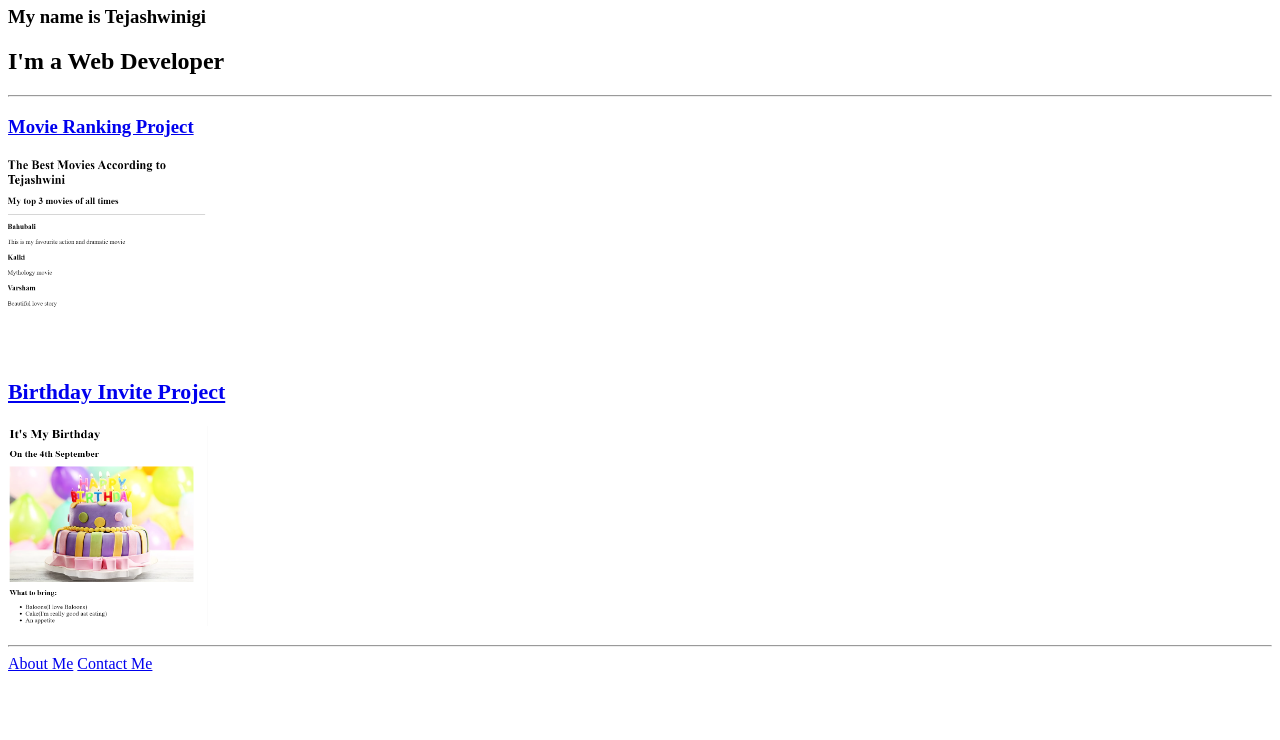
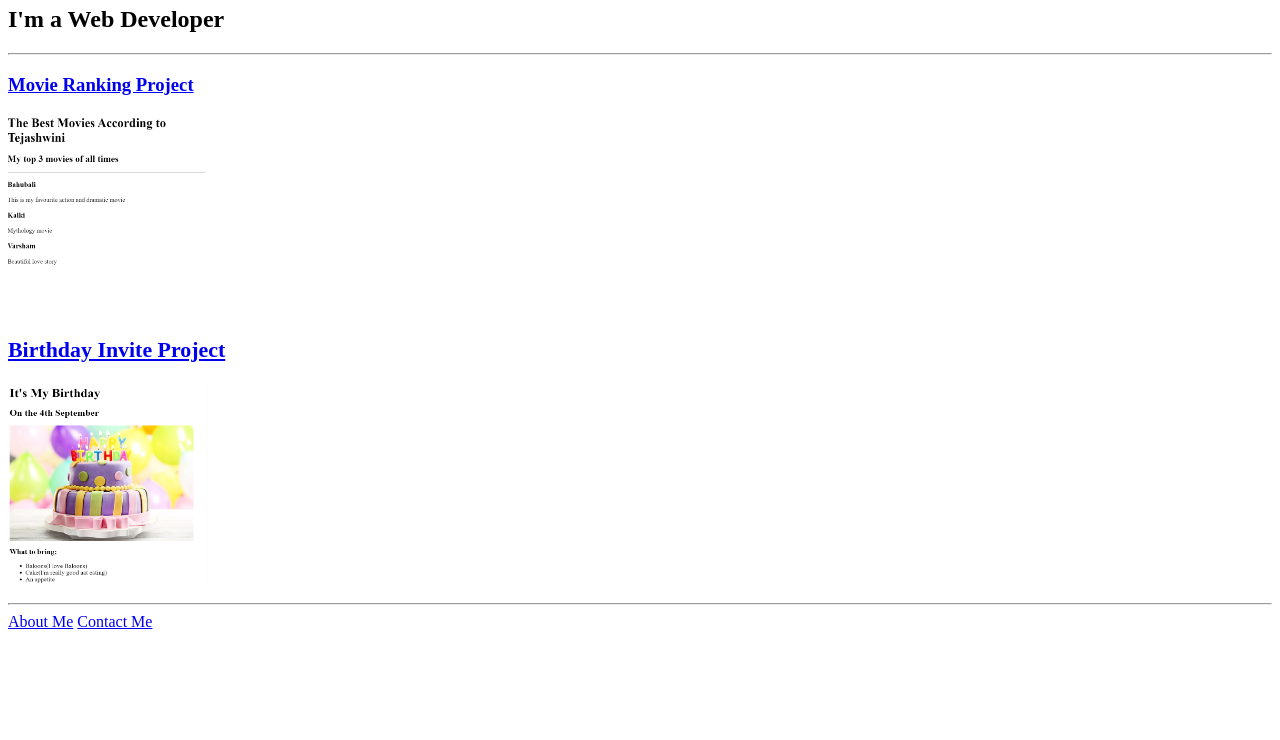
Before and after one commit to Mohan0884/Tejashwini, a plain HTML site: page index.html in a window 1280 px wide. Shown: the part 60-800 px from the top of the page. Drawn offline with Linux system fonts and the light colour scheme.

Commit message:
removed name

```diff
--- a/index.html
+++ b/index.html
@@ -6,7 +6,7 @@
     </head>
     <body>
         <h1>Tejashwini's Portfolio</h1>
-        <h3>My name is Tejashwinigi</h3>
+
         <h2>I'm a Web Developer</h2>
         <hr>
 
```
